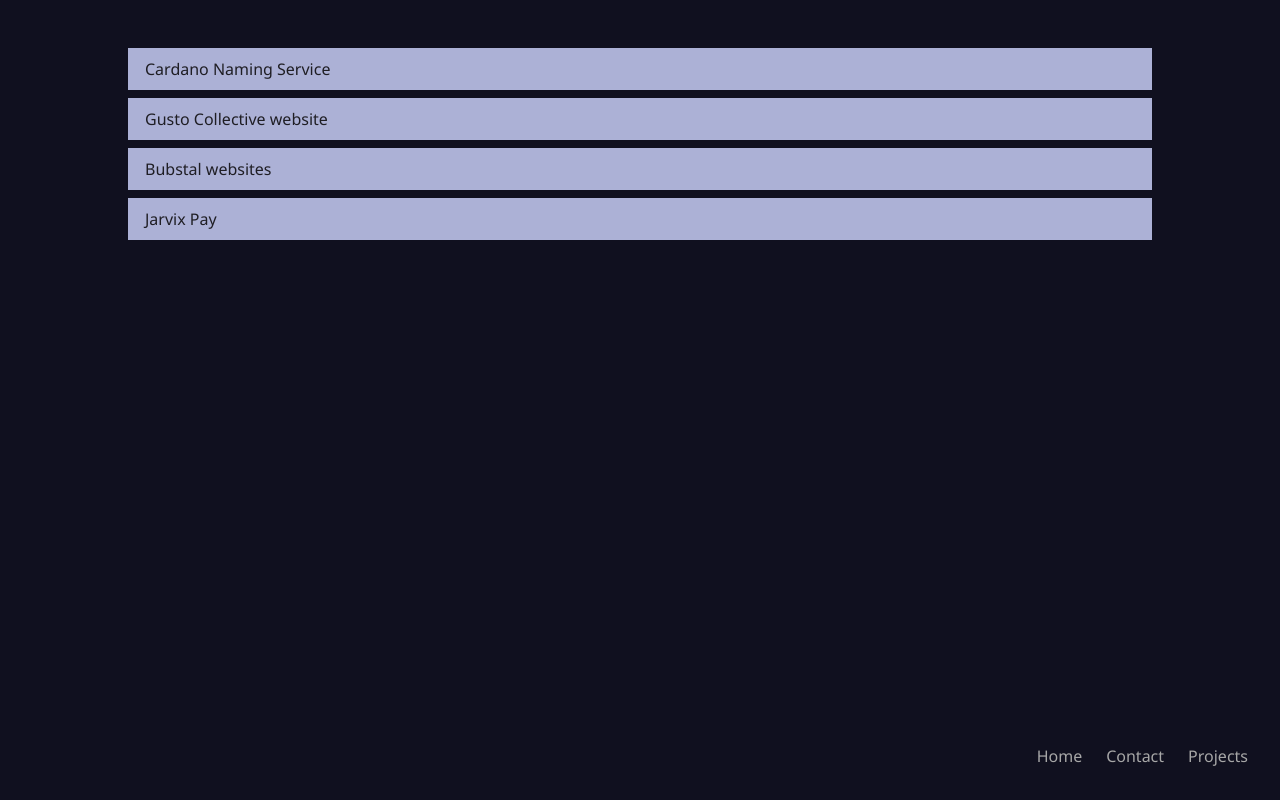
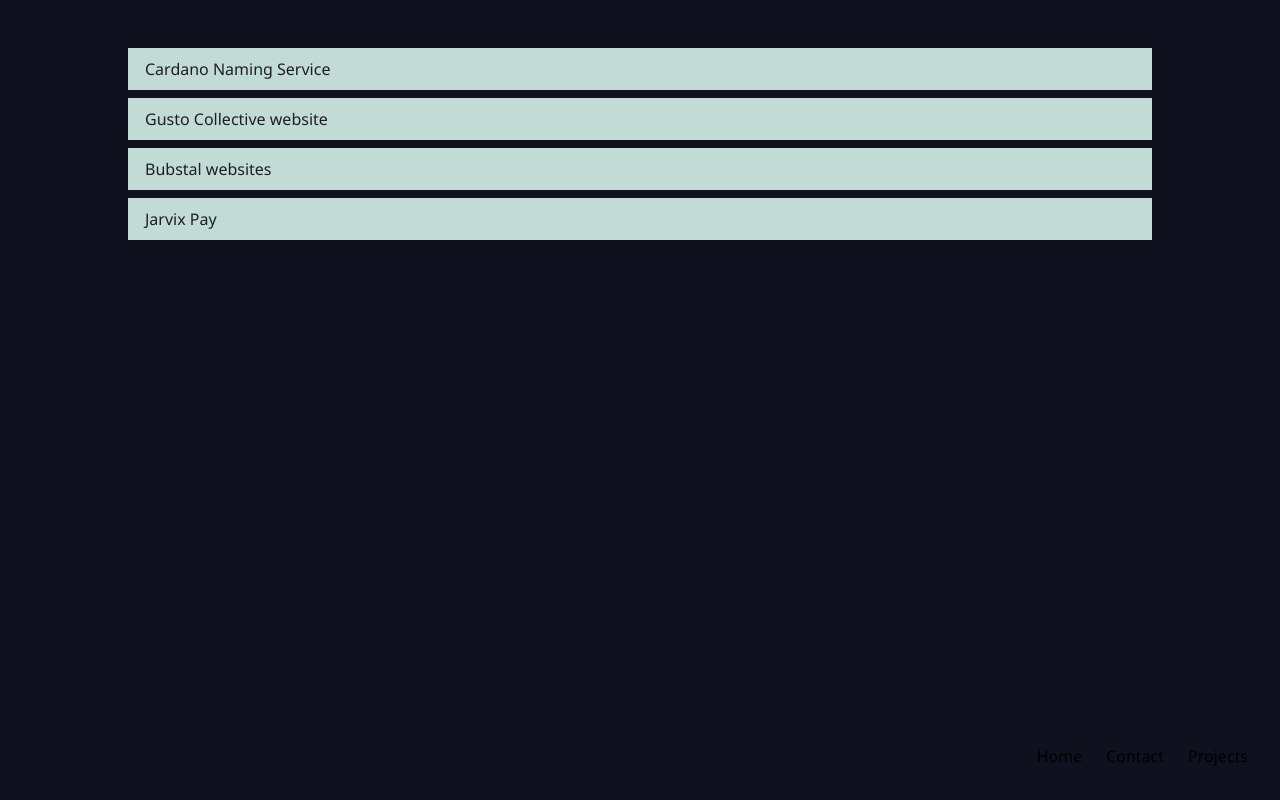
Before and after one commit to leonlai257/leonlai-dev, a Next.js app: page /projects in a window 1280 px wide. Built offline with nearby package versions, Linux system fonts and the light colour scheme.

Commit message:
feat(config): updated color config

```diff
--- a/package.json
+++ b/package.json
@@ -18,6 +18,7 @@
         "autoprefixer": "10.4.14",
         "eslint": "8.38.0",
         "eslint-config-next": "13.3.0",
+        "gsap": "^3.12.2",
         "maath": "^0.10.4",
         "next": "13.3.0",
         "postcss": "8.4.22",
--- a/src/components/effects/room.tsx
+++ b/src/components/effects/room.tsx
@@ -6,16 +6,20 @@
 import { useLocation } from 'wouter';
 
 const getRoomColor = (colorProfile: ColorProfile, room: string) => {
-    const { primaryColor, secondaryColor, tertiaryColor, quaternaryColor } =
-        colorProfile;
-
-    console.log(room);
+    const {
+        textColor,
+        backgroundColor,
+        primaryColor,
+        secondaryColor,
+        accentColor,
+    } = colorProfile;
+    console.log(backgroundColor);
     switch (room) {
         case '/projects':
             return '#222232';
         case '/':
         default:
-            return quaternaryColor;
+            return backgroundColor;
     }
 };
 
@@ -26,7 +30,6 @@
 
 export const Room = ({ colorProfile }: RoomProps) => {
     const [location, setLocation] = useLocation();
-
     return (
         <Box args={[100, 100, 100]}>
             <meshBasicMaterial
--- a/src/config/app.ts
+++ b/src/config/app.ts
@@ -8,10 +8,11 @@
 }
 
 export type ColorProfile = {
+    textColor: THREE.ColorRepresentation;
+    backgroundColor: THREE.ColorRepresentation;
     primaryColor: THREE.ColorRepresentation;
     secondaryColor: THREE.ColorRepresentation;
-    tertiaryColor: THREE.ColorRepresentation;
-    quaternaryColor: THREE.ColorRepresentation;
+    accentColor: THREE.ColorRepresentation;
 };
 
 export type NavItem = {
@@ -27,10 +28,11 @@
 
 const Config = {
     color: {
-        primaryColor: '#8294C4',
-        secondaryColor: '#ACB1D6',
-        tertiaryColor: '#DBDFEA',
-        quaternaryColor: '#FFEAD2',
+        textColor: '#0E081E',
+        backgroundColor: '#F8F7F2',
+        primaryColor: '#9797D3',
+        secondaryColor: '#C9E8E5',
+        accentColor: '#4545A1',
     },
 
     contact: [
--- a/src/pages/_app.tsx
+++ b/src/pages/_app.tsx
@@ -12,11 +12,11 @@
 export default function App({ pageProps }: AppProps) {
     const globalStates = {
         color: {
-            primaryColor: '#8294C4',
-            secondaryColor: '#ACB1D6',
-            tertiaryColor: '#DBDFEA',
-            quaternaryColor: '#FFEAD2',
-            projectColor: '#F5F5F5',
+            textColor: '#0E081E',
+            backgroundColor: '#FDFCF8',
+            primaryColor: '#9F8DB6',
+            secondaryColor: '#9797D3',
+            accentColor: '#4545A1',
         },
         nav: [
             {
--- a/src/pages/index.tsx
+++ b/src/pages/index.tsx
@@ -17,8 +17,13 @@
 const Main = (props: MainProps) => {
     const { color } = props;
 
-    const { primaryColor, secondaryColor, tertiaryColor, quaternaryColor } =
-        color;
+    const {
+        textColor,
+        backgroundColor,
+        primaryColor,
+        secondaryColor,
+        accentColor,
+    } = color;
 
     const [hovered, setHoverStatus] = useState(false);
     const [clicked, setClicked] = useState(false);
@@ -79,7 +84,7 @@
                         </TransitionWord>
                         <group position={[0.05, 0.05, 0.02]}>
                             <Word
-                                color={quaternaryColor}
+                                color={backgroundColor}
                                 outlineWidth={0.02}
                                 outlineColor={
                                     hovered ? secondaryColor : primaryColor
--- a/src/pages/projects.tsx
+++ b/src/pages/projects.tsx
@@ -186,8 +186,13 @@
 
 const Projects = (props: ProjectProps) => {
     const { color } = props;
-    const { primaryColor, secondaryColor, tertiaryColor, quaternaryColor } =
-        color;
+    const {
+        textColor,
+        backgroundColor,
+        primaryColor,
+        secondaryColor,
+        accentColor,
+    } = color;
     const [hovered, setHoverStatus] = useState(false);
     const [target, setTarget] = useState([0, 0, 0]);
     useCursor(hovered);
@@ -235,7 +240,7 @@
                                 scale={scale}
                                 largeScale={largeScale}
                                 setTarget={setTarget}
-                                color={quaternaryColor}
+                                color={backgroundColor}
                                 project={project}
                             />
                         ))}
--- a/tailwind.config.js
+++ b/tailwind.config.js
@@ -41,9 +41,6 @@
                 textBgFadeOut: 'fadeOut 1s forwards',
                 textFadeIn: 'fadeIn 1s forwards',
             },
-            space: {
-                0.25: '0.675rem',
-            },
             opacity: {
                 hover: 0.8,
             },
@@ -53,20 +50,20 @@
                     light: '#333333',
                     pure: '#000000',
                 },
+                text: {
+                    DEFAULT: '#090a06',
+                },
+                background: {
+                    DEFAULT: '#f4f1ec',
+                },
                 primary: {
-                    DEFAULT: '#8294C4',
+                    DEFAULT: '#6662a3',
                 },
                 secondary: {
-                    DEFAULT: '#ACB1D6',
+                    DEFAULT: '#C2DBD5',
                 },
-                tertiary: {
-                    DEFAULT: '#A7A7A7',
-                },
-                quaternary: {
-                    DEFAULT: '#FFEAD2',
-                },
-                fifth: {
-                    DEFAULT: '#4858A4',
+                accent: {
+                    DEFAULT: '#504d84',
                 },
             },
         },
```
Also changed, not shown: 1 other file (tests, documents, lock files or other folders).
